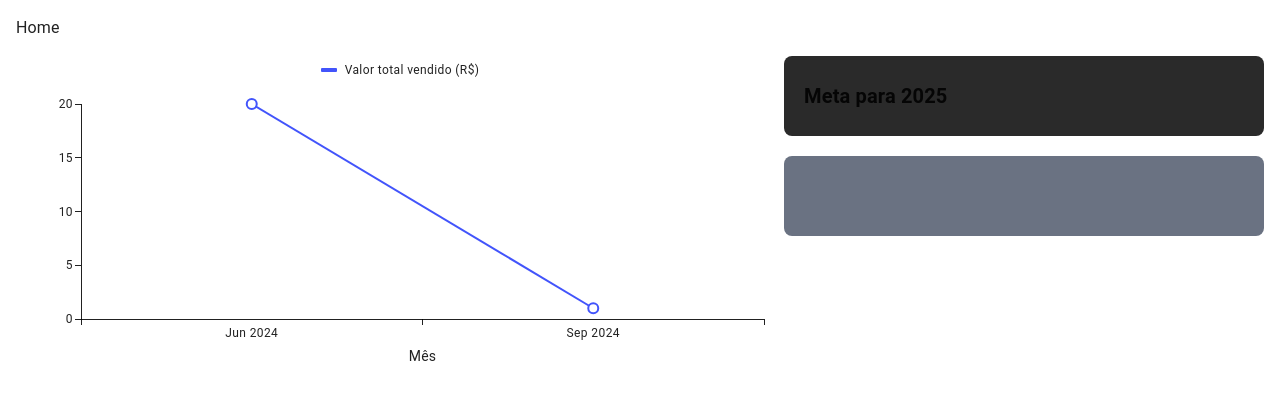
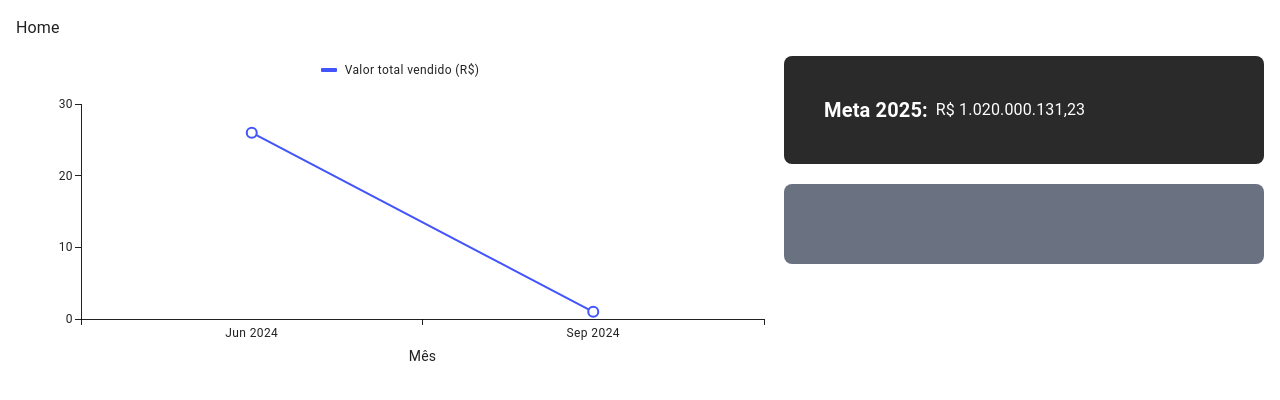
Before and after one commit to BettBernarda/CRM-React-project, a React (Vite) app: page / in a window 1280 px wide. Shown: the top 400 px of the page. Built offline with nearby package versions, Linux system fonts and the light colour scheme; data requests are answered from the project's data file.

Commit message:
Adicionei campo editavel de meta integrado direto com o banco

```diff
--- a/db.json
+++ b/db.json
@@ -1,4 +1,10 @@
 {
+  "Metas": [
+    {
+      "id": "2025",
+      "value": 1020000131.23
+    }
+  ],
   "fornecedores": [
     {
       "id": "1",
@@ -35,20 +41,16 @@
       "descricao": "Lanches e salgadinhos",
       "created_at": "2024-01-11T08:00:00Z",
       "updated_at": "2024-06-01T08:30:00Z"
+    },
+    {
+      "id": "eee7bc49-53f2-480b-8a7d-8c245e22ad3a",
+      "nome": "categoria nova",
+      "descricao": "aa",
+      "created_at": "2025-06-21T17:15:10.513Z",
+      "updated_at": "2025-06-21T17:15:10.513Z"
     }
   ],
   "produtos": [
-    {
-      "id": "98d7d4af-ca7f-4b13-b71e-f49c0c16d954",
-      "status": true,
-      "nome": "Coca-Cola 2L",
-      "descricao": "Refrigerante sabor cola",
-      "preco": 10,
-      "categoria_id": 1,
-      "fornecedor_id": 1,
-      "created_at": "2024-01-15T09:00:00Z",
-      "updated_at": "2024-06-01T09:00:00Z"
-    },
     {
       "id": "9f8834e0-62c9-40c0-b3a2-8418b87cd351",
       "status": true,
@@ -133,7 +135,7 @@
   "venda_itens": [
     {
       "venda_id": 1,
-      "produto_id": "98d7d4af-ca7f-4b13-b71e-f49c0c16d954",
+      "produto_id": "b2d42215-9a4d-4405-af4c-c12571ee9289",
       "quantidade": 2,
       "id": "680c"
     },
--- /dev/null
+++ b/src/components/EditableInput.jsx
@@ -0,0 +1,112 @@
+import React, { useState, useRef, useEffect } from 'react';
+import axios from 'axios';
+
+export default function EditableInput() {
+    const currentYear = new Date().getFullYear();
+    const [isEditMode, setIsEditMode] = useState(false);
+    const [value, setValue] = useState('');
+    const [loading, setLoading] = useState(true);
+    const inputRef = useRef(null);
+    const api = 'http://localhost:3000/Metas';
+
+    const formatCurrency = (val) => {
+        const num = Number(val.replace(/\D/g, '')) / 100;
+        return num.toLocaleString('pt-BR', {
+            style: 'currency',
+            currency: 'BRL',
+        });
+    };
+
+    const parseCurrency = (formatted) => {
+        return formatted.replace(/\D/g, '');
+    };
+
+    useEffect(() => {
+        axios.get(api, { params: { id: currentYear } })
+            .then(res => {
+                if (res.data.length > 0) {
+                    const meta = res.data[0];
+                    setValue(String(meta.value * 100));
+                } else {
+                    setValue('');
+                }
+            })
+            .catch(err => console.error('Erro ao buscar a meta:', err))
+            .finally(() => setLoading(false));
+    }, [currentYear]);
+
+    const handleChange = (e) => {
+        const onlyNumbers = parseCurrency(e.target.value);
+        setValue(onlyNumbers);
+    };
+
+    const turnOnEditMode = () => {
+        setIsEditMode(true);
+    };
+
+    const turnOffEditMode = async () => {
+        setIsEditMode(false);
+        const numericValue = Number(value) / 100;
+
+        try {
+            const res = await axios.get(api, { params: { id: currentYear } });
+
+            if (res.data.length > 0) {
+                const metaExistente = res.data[0];
+                // metaExistente.id é 2025 (number)
+                // currentYear é 2025 (number)
+
+                // Ambos usarão 2025 (número) na URL, o que é o esperado pelo json-server para este db.json
+                await axios.put(`${api}/${metaExistente.id}`, { // OU ${api}/${currentYear}
+                    id: metaExistente.id, // OU id: currentYear
+                    value: numericValue,
+                });
+            } else {
+                await axios.post(api, {
+                    id: currentYear,
+                    value: numericValue,
+                });
+            }
+
+            setValue(String(numericValue * 100));
+        } catch (err) {
+            console.error('Erro ao salvar meta:', err);
+        }
+    };
+
+
+
+    useEffect(() => {
+        if (isEditMode && inputRef.current) {
+            inputRef.current.focus();
+        }
+    }, [isEditMode]);
+
+    if (loading) return <p className="text-white">Carregando...</p>;
+
+    return (
+        <div className="flex items-center rounded-lg bg-[#2a2a2a] mb-5 p-10 relative">
+            <p className="text-xl font-bold text-white mr-2">Meta {currentYear}:</p>
+
+            <input
+                ref={inputRef}
+                type="text"
+                value={formatCurrency(value || '0')}
+                readOnly={!isEditMode}
+                onClick={turnOnEditMode}
+                onChange={handleChange}
+                className="text-white bg-transparent border-none outline-none w-[160px]"
+            />
+
+            {isEditMode && (
+                <button
+                    type="button"
+                    onClick={turnOffEditMode}
+                    className="absolute right-5 top-1/2 -translate-y-1/2 bg-blue-600 text-white px-3 py-1 rounded"
+                >
+                    Salvar
+                </button>
+            )}
+        </div>
+    );
+}
--- a/src/pages/ChartsPage.jsx
+++ b/src/pages/ChartsPage.jsx
@@ -2,18 +2,19 @@ import * as React from 'react';
 
 import ChartLine from '../components/Charts';
 import RequireLogin from '../components/RequireLogin';
+import EditableInput from '../components/EditableInput';
+
 
 export default function Chartspage() {
   return (
 
     <div id="Container">
       <RequireLogin />
+
       <div id="lineOne" className='flex flex-row'>
         <ChartLine className="basis-64" />
         <div id="Side numbers" className="basis-120 flex-col">
-            <div className="flex items-center justify-center rounded-lg bg-[#2a2a2a] mb-5 p-10 relative">
-              <p className='absolute top-50% left-5 text-xl 2 font-bold'>Meta para 2025</p>
-            </div>
+              <EditableInput />
             <div className="flex items-center justify-center rounded-lg bg-gray-500 mb-5 p-10"></div>
         </div>
       </div>
```
Also changed, not shown: 1 other file (tests, documents, lock files or other folders).
